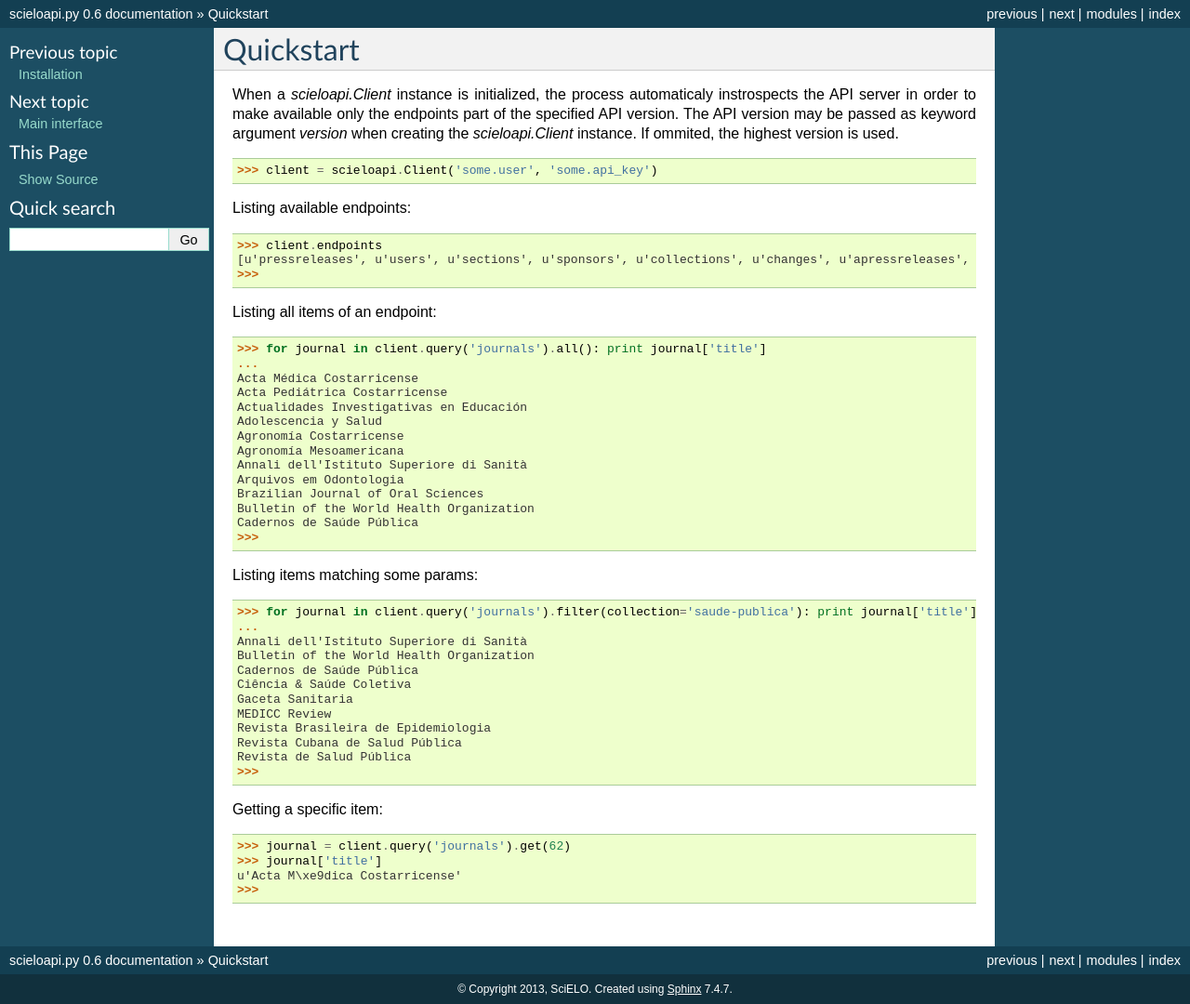
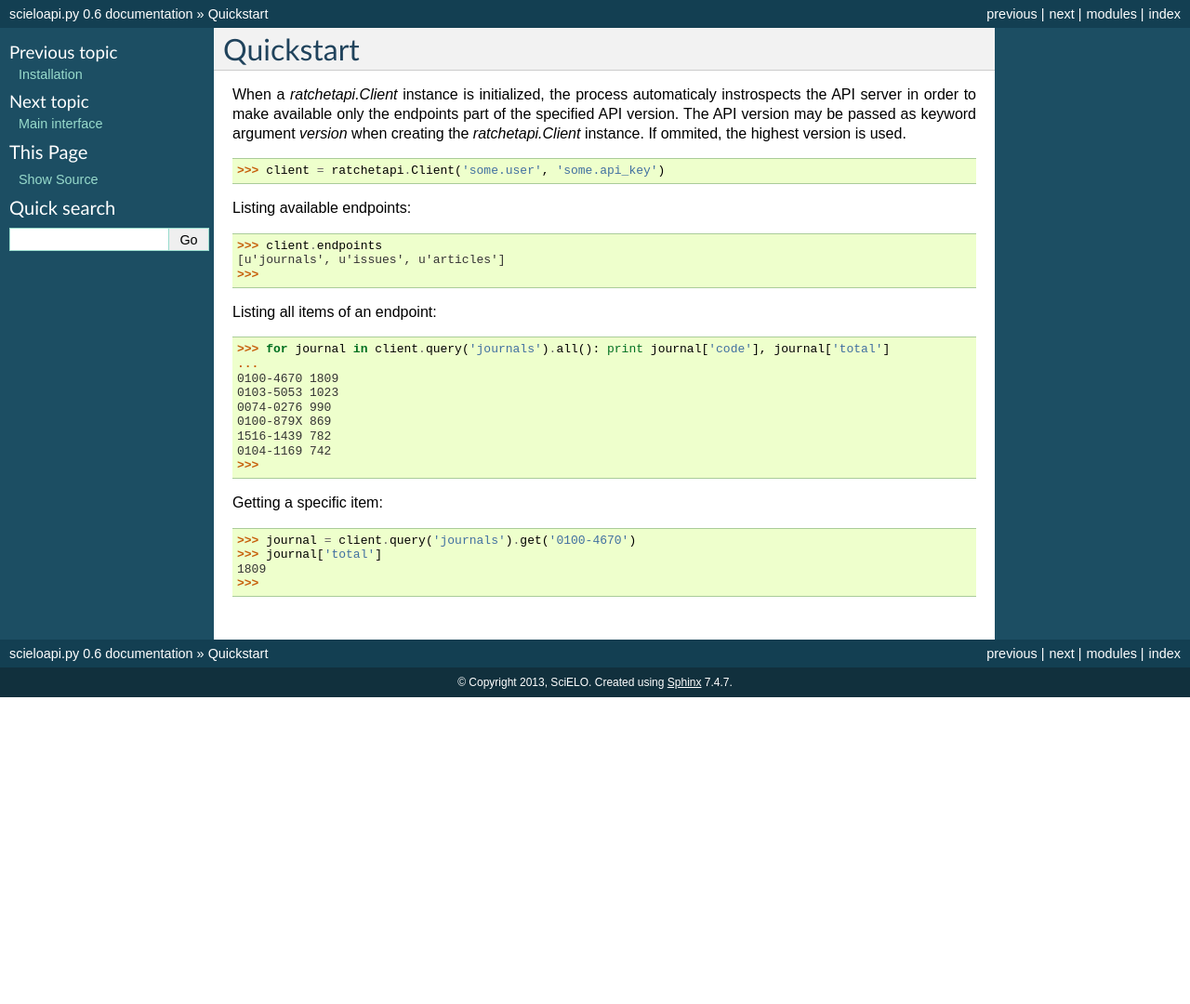
Before and after one commit to scieloorg/ratchetapi.py, a Sphinx documentation site: the page built from docs/narr/quickstart.rst, in a window 1280 px wide. Shown: the whole page at 93% size. Built offline with Sphinx 7.4.7, drawn with Linux system fonts in a browser that asks for light colours; the version number is read from the project's files by our own code; after the commit the page ends 900 px from its top, so only the background shows below that.

Commit message:
Ajustes de docs

```diff
--- a/docs/narr/quickstart.rst
+++ b/docs/narr/quickstart.rst
@@ -3,60 +3,39 @@
 Quickstart
 ==========
 
-When a `scieloapi.Client` instance is initialized, the process automaticaly
+When a `ratchetapi.Client` instance is initialized, the process automaticaly
 instrospects the API server in order to make available only the endpoints part
 of the specified API version. The API version may be passed as keyword argument
-`version` when creating the `scieloapi.Client` instance. If ommited, the highest
+`version` when creating the `ratchetapi.Client` instance. If ommited, the highest
 version is used.
 
 ::
 
-    >>> client = scieloapi.Client('some.user', 'some.api_key')
+    >>> client = ratchetapi.Client('some.user', 'some.api_key')
 
 
 Listing available endpoints::
 
     >>> client.endpoints
-    [u'pressreleases', u'users', u'sections', u'sponsors', u'collections', u'changes', u'apressreleases', u'uselicenses', u'journals', u'issues']
+    [u'journals', u'issues', u'articles']
     >>>
 
 Listing all items of an endpoint::
 
-    >>> for journal in client.query('journals').all(): print journal['title']
+    >>> for journal in client.query('journals').all(): print journal['code'], journal['total']
     ...
-    Acta Médica Costarricense
-    Acta Pediátrica Costarricense
-    Actualidades Investigativas en Educación
-    Adolescencia y Salud
-    Agronomía Costarricense
-    Agronomía Mesoamericana
-    Annali dell'Istituto Superiore di Sanità
-    Arquivos em Odontologia
-    Brazilian Journal of Oral Sciences
-    Bulletin of the World Health Organization
-    Cadernos de Saúde Pública
-    >>>
-
-
-Listing items matching some params::
-
-    >>> for journal in client.query('journals').filter(collection='saude-publica'): print journal['title']
-    ...
-    Annali dell'Istituto Superiore di Sanità
-    Bulletin of the World Health Organization
-    Cadernos de Saúde Pública
-    Ciência & Saúde Coletiva
-    Gaceta Sanitaria
-    MEDICC Review
-    Revista Brasileira de Epidemiologia
-    Revista Cubana de Salud Pública
-    Revista de Salud Pública
+    0100-4670 1809
+    0103-5053 1023
+    0074-0276 990
+    0100-879X 869
+    1516-1439 782
+    0104-1169 742
     >>>
 
 
 Getting a specific item::
 
-    >>> journal = client.query('journals').get(62)
-    >>> journal['title']
-    u'Acta M\xe9dica Costarricense'
+    >>> journal = client.query('journals').get('0100-4670')
+    >>> journal['total']
+    1809
     >>>
```
Also changed, not shown: docs/api.rst (+5 -5 lines), docs/index.rst (+5 -5 lines), docs/narr/install.rst (+12 -12 lines).
